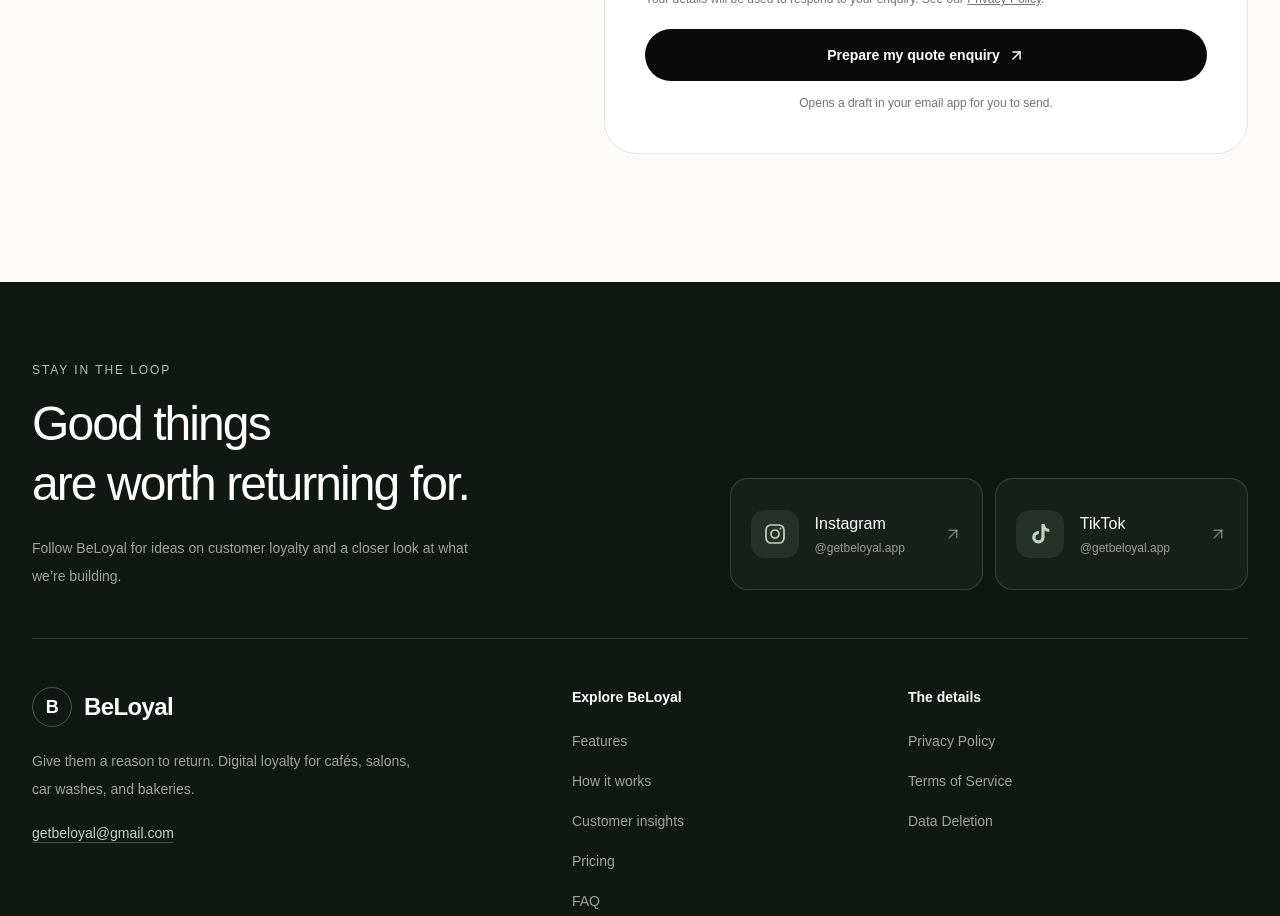
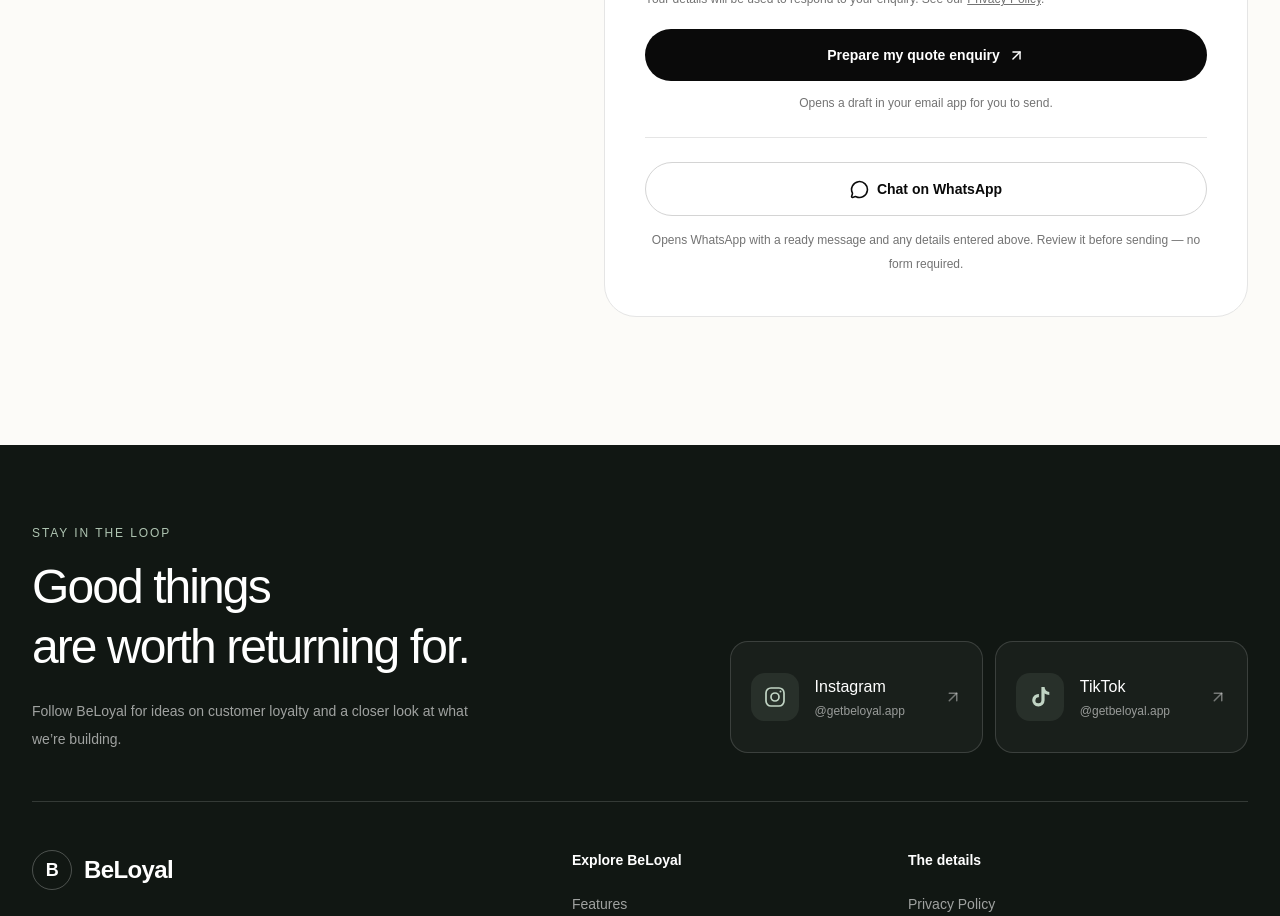
Before and after one commit to begadahmed23/beloyal-studio, a Next.js app: page / in a window 1280 px wide. Shown: the part 7020-7936 px from the top of the page. Built offline with nearby package versions, Linux system fonts and the light colour scheme.

Commit message:
Add bilingual WhatsApp enquiries with prefilled business details

```diff
--- a/components/landing/ArabicLanding.tsx
+++ b/components/landing/ArabicLanding.tsx
@@ -1,6 +1,7 @@
 "use client";
 
 import Link from "next/link";
+import WhatsAppEnquiry from "./WhatsAppEnquiry";
 import { useState, type FormEvent } from "react";
 import { ProductPreview } from "./Hero";
 import Footer from "./Footer";
@@ -57,7 +58,7 @@ function ArabicContact() {
       <label className="text-sm font-medium">نوع النشاط<select required name="نوع النشاط" defaultValue="" className={field}><option value="" disabled>اختار نوع نشاطك</option>{["كافيه", "صالون", "مغسلة عربيات", "مخبز"].map(x => <option key={x}>{x}</option>)}</select></label>
       <label className="text-sm font-medium">عدد الفروع<select required name="عدد الفروع" defaultValue="" className={field}><option value="" disabled>اختار عدد الفروع</option>{["فرع واحد", "من ٢ إلى ٥", "من ٦ إلى ١٠", "أكتر من ١٠"].map(x => <option key={x}>{x}</option>)}</select></label>
       <label className="text-sm font-medium sm:col-span-2">إيه اللي في بالك؟ (اختياري)<textarea name="تفاصيل إضافية" rows={3} maxLength={1500} placeholder="فكرة المكافأة، أهدافك، أو أي متطلبات خاصة…" className={field}/></label>
-    </div><p className="mt-5 text-xs leading-6 text-neutral-500">هنستخدم بياناتك للرد على استفسارك. شوف <Link href="/privacy" className="underline">سياسة الخصوصية (بالإنجليزية)</Link>.</p><button type="submit" className="mt-5 min-h-12 w-full rounded-full bg-neutral-950 px-5 py-4 text-sm font-semibold text-white">جهّز رسالتي</button><p className="mt-3 text-center text-xs leading-6 text-neutral-500">هنفتح لك رسالة جاهزة في تطبيق الإيميل عندك، وإنت تبعتها.</p>{draft && <p role="status" className="mt-5 rounded-xl bg-[#edf2ee] p-4 text-sm leading-7 text-[#385144]">رسالتك جاهزة. ابعتها من تطبيق الإيميل علشان يوصلنا استفسارك. <a href={draft} className="underline">افتح الرسالة تاني</a></p>}</form>
+    </div><p className="mt-5 text-xs leading-6 text-neutral-500">هنستخدم بياناتك للرد على استفسارك. شوف <Link href="/privacy" className="underline">سياسة الخصوصية (بالإنجليزية)</Link>.</p><button type="submit" className="mt-5 min-h-12 w-full rounded-full bg-neutral-950 px-5 py-4 text-sm font-semibold text-white">جهّز رسالتي</button><p className="mt-3 text-center text-xs leading-6 text-neutral-500">هنفتح لك رسالة جاهزة في تطبيق الإيميل عندك، وإنت تبعتها.</p>{draft && <p role="status" className="mt-5 rounded-xl bg-[#edf2ee] p-4 text-sm leading-7 text-[#385144]">رسالتك جاهزة. ابعتها من تطبيق الإيميل علشان يوصلنا استفسارك. <a href={draft} className="underline">افتح الرسالة تاني</a></p>}<WhatsAppEnquiry arabic /></form>
   </div></section>;
 }
 
--- a/components/landing/Contact.tsx
+++ b/components/landing/Contact.tsx
@@ -1,6 +1,7 @@
 "use client";
 
 import Link from "next/link";
+import WhatsAppEnquiry from "./WhatsAppEnquiry";
 import { useState, type FormEvent } from "react";
 import { ArrowUpRight } from "lucide-react";
 
@@ -39,6 +40,7 @@ export default function Contact() {
           <button type="submit" className="mt-5 flex min-h-13 w-full items-center justify-center gap-2 rounded-full bg-neutral-950 px-6 py-4 text-sm font-semibold text-white transition hover:bg-neutral-800">Prepare my quote enquiry <ArrowUpRight size={17} /></button>
           <p className="mt-3 text-center text-xs leading-5 text-neutral-500">Opens a draft in your email app for you to send.</p>
           {emailDraft && <p role="status" className="mt-5 rounded-xl bg-[#edf2ee] p-4 text-sm leading-6 text-[#385144]">Your email draft is ready. Send it from your email app to complete your enquiry. <a href={emailDraft} className="font-semibold underline">Open draft again</a></p>}
+          <WhatsAppEnquiry />
         </form>
       </div>
     </section>
--- /dev/null
+++ b/components/landing/WhatsAppEnquiry.tsx
@@ -0,0 +1,21 @@
+"use client";
+
+import { MessageCircle } from "lucide-react";
+
+export default function WhatsAppEnquiry({ arabic = false }: { arabic?: boolean }) {
+  function openChat(button: HTMLButtonElement) {
+    const form = button.closest("form");
+    const details = form ? Array.from(new FormData(form).entries())
+      .filter(([, value]) => typeof value === "string" && value.trim())
+      .map(([key, value]) => `${key}: ${String(value).trim()}`) : [];
+    const greeting = arabic
+      ? "أهلًا BeLoyal! حابب أعرف أكتر عن برنامج الولاء وإزاي أطبّقه في مشروعي."
+      : "Hi BeLoyal! I'd like to know more about a loyalty program for my business.";
+    const message = [greeting, ...(details.length ? ["", ...details] : [])].join("\n");
+    window.open(`https://wa.me/201222134872?text=${encodeURIComponent(message)}`, "_blank", "noopener,noreferrer");
+  }
+  return <div className="mt-6 border-t border-neutral-200 pt-6">
+    <button type="button" onClick={event => openChat(event.currentTarget)} className="flex min-h-13 w-full items-center justify-center gap-2 rounded-full border border-neutral-300 bg-white px-5 py-4 text-sm font-semibold text-neutral-950 transition hover:border-neutral-950 hover:bg-neutral-50 focus-visible:outline-2 focus-visible:outline-offset-4 focus-visible:outline-neutral-950"><MessageCircle size={19} aria-hidden="true"/>{arabic ? "كلّمنا على واتساب" : "Chat on WhatsApp"}</button>
+    <p className="mt-3 text-center text-xs leading-6 text-neutral-500">{arabic ? "هنفتح واتساب برسالة جاهزة وأي بيانات كتبتها فوق. تقدر تعدّلها قبل ما تبعتها، ومش لازم تملا الفورم." : "Opens WhatsApp with a ready message and any details entered above. Review it before sending — no form required."}</p>
+  </div>;
+}
```
